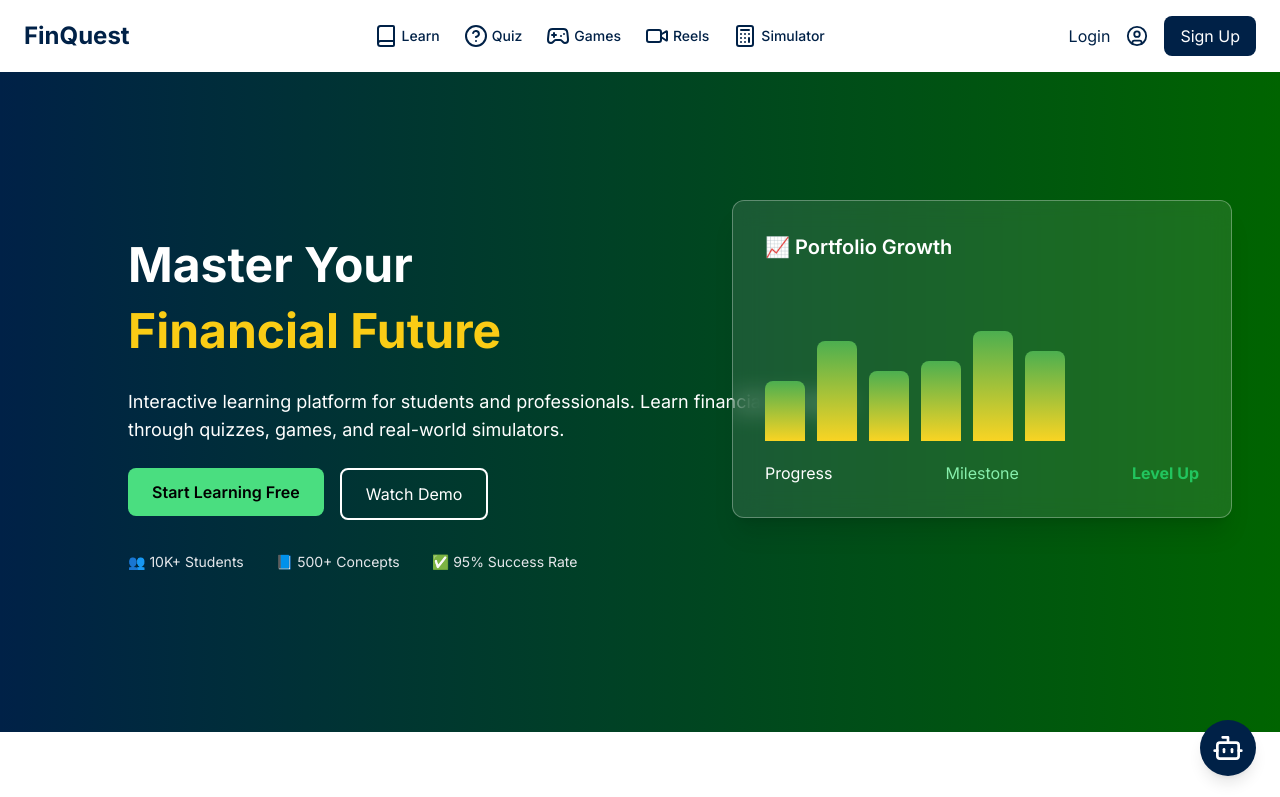
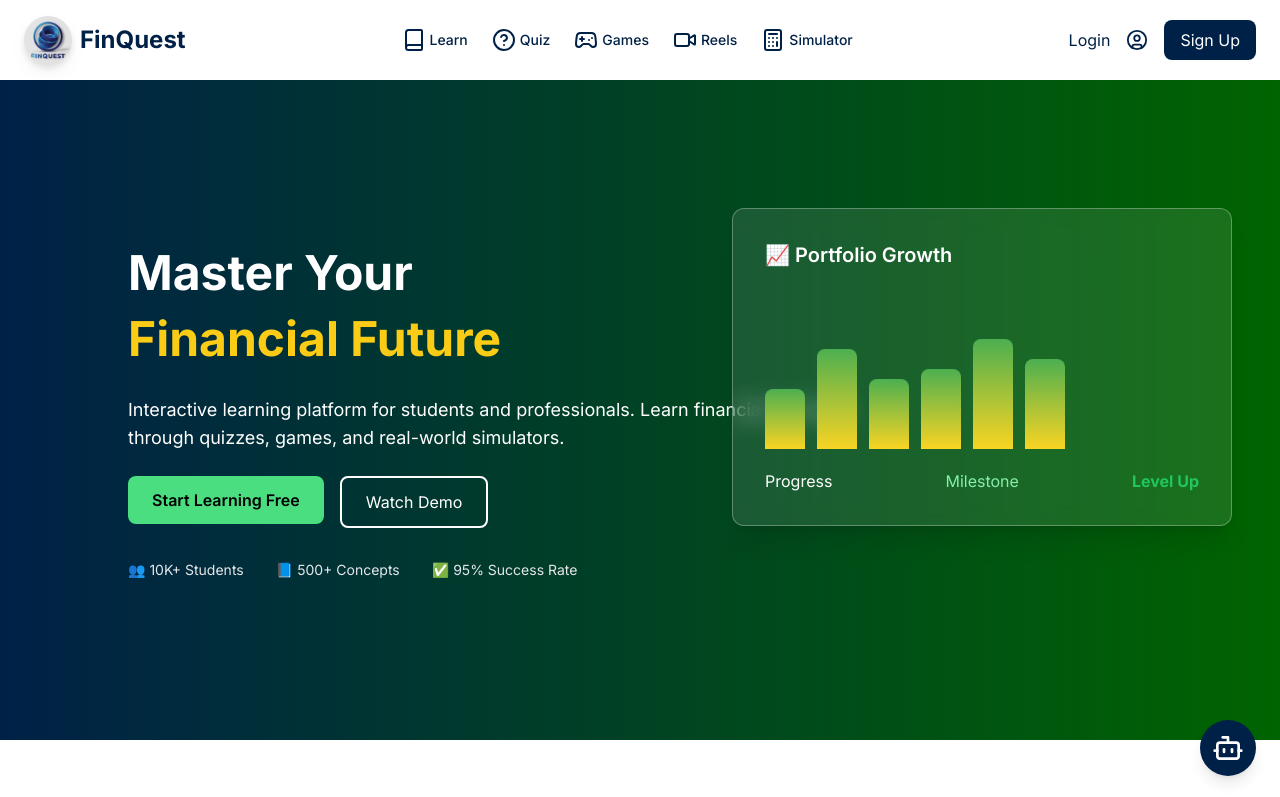
Before and after one commit to Clusters-Config/Fin-Quest, a React (Vite) app in the folder frontend/: page / in a window 1280 px wide. Shown: the top 797 px of the page. Built offline with nearby package versions, Linux system fonts and the light colour scheme; no server answers.

Commit message:
feat: add FinQuest logo to Navbar for enhanced branding

```diff
--- a/frontend/src/pages/Homepage.jsx
+++ b/frontend/src/pages/Homepage.jsx
@@ -73,7 +73,14 @@ function Homepage() {
     <div className="min-h-screen flex flex-col bg-white ">
       {/* Navbar */}
       <nav className="bg-white px-6 py-4 shadow-md flex justify-between items-center">
-        <div className="text-[#002147] text-2xl font-bold">FinQuest</div>
+         <div className="flex items-center space-x-2 text-[#002147]">
+          <img
+            src={logo}
+            alt="FinQuest Logo"
+            className="w-12 h-12 rounded-full drop-shadow-lg"
+          />
+          <span className="text-2xl font-bold">FinQuest</span>
+        </div>
         <ul className="flex justify-center items-center space-x-6 text-[#002147] text-sm font-medium">
           <li><Link to="/Learning_Paths" className="flex items-center gap-1 hover:text-[#28A745]"><Book /> Learn</Link></li>
           <li><Link to="/Quiz" className="flex items-center gap-1 hover:text-[#28A745]"><HelpCircle /> Quiz</Link></li>
```
